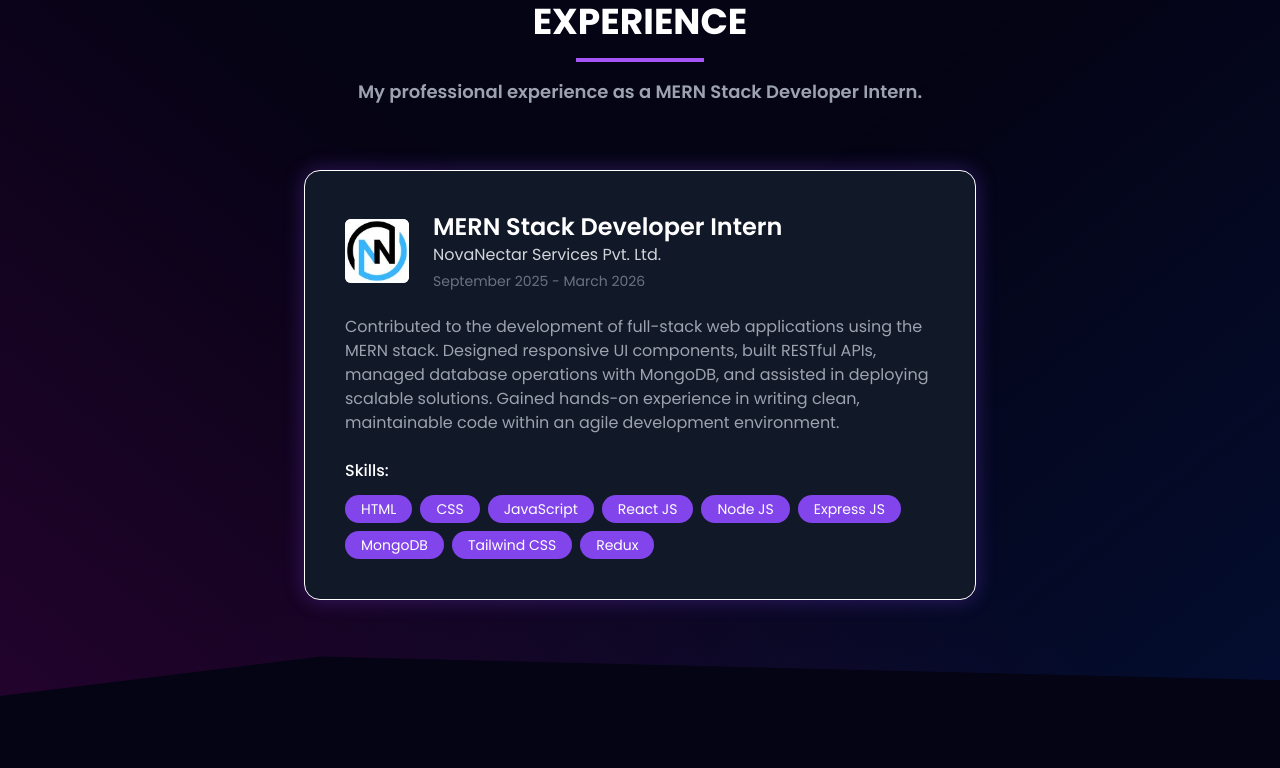
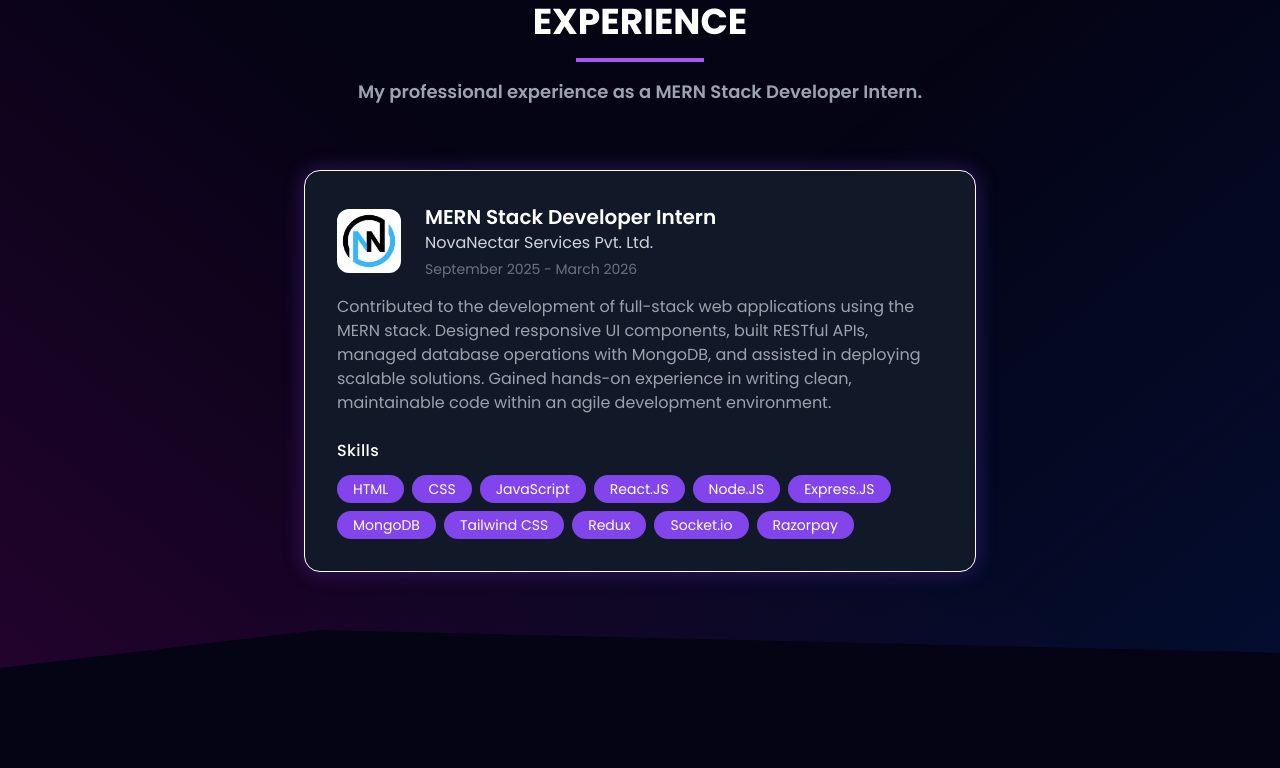
Before and after one commit to Akhilkhatri10/Akhilesh-Khatri-portfolio, a React (Vite) app: page / in a window 1280 px wide. Shown: the part 2592-3360 px from the top of the page. Built offline with nearby package versions, Linux system fonts and the light colour scheme.

Commit message:
feat: Add Render logo and update constants; enhance Experience and Education components layout

```diff
--- a/src/components/Experience/Experience.jsx
+++ b/src/components/Experience/Experience.jsx
@@ -17,42 +17,52 @@
       </div>
 
       {/* Experience Timeline */}
-      <div className="flex justify-center">
+      <div className="space-y-12 md:space-y-16 2xl:space-y-20">
         {experiences.map((experience) => (
+          <div key={experience.id} className="flex justify-center">
             <div
-            key={experience.id}
-            className="w-full sm:max-w-2xl p-6 sm:p-10 rounded-2xl border border-white bg-gray-900 backdrop-blur-md shadow-[0_0_20px_1px_rgba(130,69,236,0.3)] transition-transform duration-300 hover:scale-105"
+              className="w-full
+                               sm:max-w-2xl
+                               2xl:max-w-4xl
+                               p-5 sm:p-8 2xl:p-10
+                               rounded-2xl shadow-2xl border border-white
+                               bg-gray-900 backdrop-blur-md
+                               shadow-[0_0_20px_1px_rgba(130,69,236,0.3)]
+                               transition-transform duration-300 hover:scale-105"
             >
-            <div className="flex items-center gap-6">
-              <div className="w-16 h-16 bg-white rounded-md overflow-hidden">
+              {/* Logo + Info */}
+              <div className="flex flex-col sm:flex-row items-start sm:items-center gap-4 sm:gap-6">
+
+                <div className="w-14 h-14 sm:w-16 sm:h-16 2xl:w-20 2xl:h-20
+                                      bg-white rounded-xl overflow-hidden flex-shrink-0">
                   <img
                     src={experience.img}
                     alt={experience.company}
-                  className="w-full h-full object-contain"
+                    className="w-full h-full object-contain p-1"
                   />
                 </div>
 
-              <div>
-                <h3 className="text-xl sm:text-2xl font-semibold text-white">
+                <div className="flex flex-col">
+                  <h3 className="text-lg sm:text-xl 2xl:text-2xl font-semibold text-white">
                     {experience.role}
                   </h3>
-                <h4 className="text-gray-300">
+                  <h4 className="text-sm sm:text-base text-gray-300">
                     {experience.company}
                   </h4>
-                <p className="text-sm text-gray-500 mt-1">
+                  <p className="text-xs sm:text-sm text-gray-500 mt-1">
                     {experience.date}
                   </p>
                 </div>
               </div>
 
-            <p className="mt-6 text-gray-400">
+              <p className="mt-4 text-gray-400 text-sm sm:text-base leading-relaxed">
                 {experience.desc}
               </p>
 
               <div className="mt-6">
-              <h5 className="font-medium text-white">Skills:</h5>
+                <h5 className="font-medium text-white tracking-wide">Skills</h5>
                 <div className="flex flex-wrap gap-2 mt-3">
-                {experience.skills.map((skill, index) => (
+                  {experience.skills?.map((skill, index) => (
                     <span
                       key={index}
                       className="bg-[#8245ec] text-white px-4 py-1 text-sm rounded-full"
@@ -63,6 +73,7 @@
                 </div>
               </div>
             </div>
+          </div>
         ))}
       </div>
     </section>
--- a/src/constants.js
+++ b/src/constants.js
@@ -18,7 +18,7 @@
 import vscodeLogo from './assets/tech_logo/vscode.png';
 import postmanLogo from './assets/tech_logo/postman.png';
 import mcLogo from './assets/tech_logo/mc.png';
-import figmaLogo from './assets/tech_logo/figma.png';
+import renderLogo from './assets/tech_logo/renderLogo.png'
 import netlifyLogo from './assets/tech_logo/netlify.png';
 import vercelLogo from './assets/tech_logo/vercel.png';
 
@@ -78,7 +78,7 @@
       { name: 'Compass', logo: mcLogo },
       { name: 'Vercel', logo: vercelLogo },
       { name: 'Netlify', logo: netlifyLogo },
-      { name: 'Figma', logo: figmaLogo },
+      { name: 'Render', logo: renderLogo },
     ],
   },
 ];
@@ -96,12 +96,14 @@
       "HTML",
       "CSS",
       "JavaScript",
-      "React JS",
-      "Node JS",
-      "Express JS",
+      "React.JS",
+      "Node.JS",
+      "Express.JS",
       "MongoDB",
       "Tailwind CSS",
-      "Redux"
+      "Redux",
+      "Socket.io",
+      "Razorpay"
     ],
   },
 ];
```
Also changed, not shown: src/components/Education/Education.jsx (+0 -82 lines), src/assets/tech_logo/renderLogo.png (added). Lines whose indentation alone changed are shown as unchanged.
